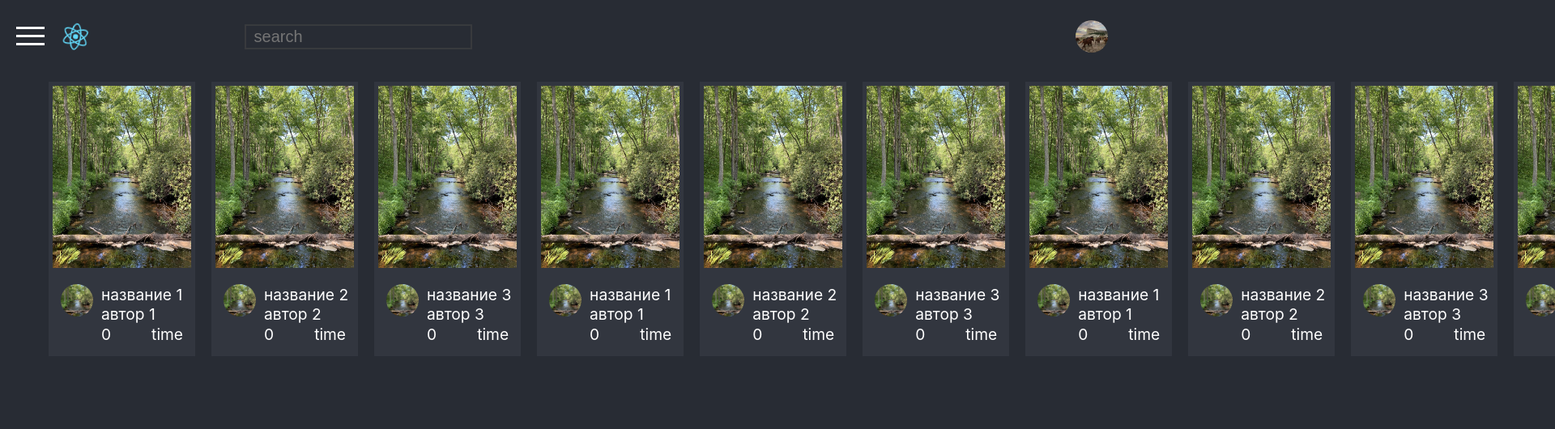
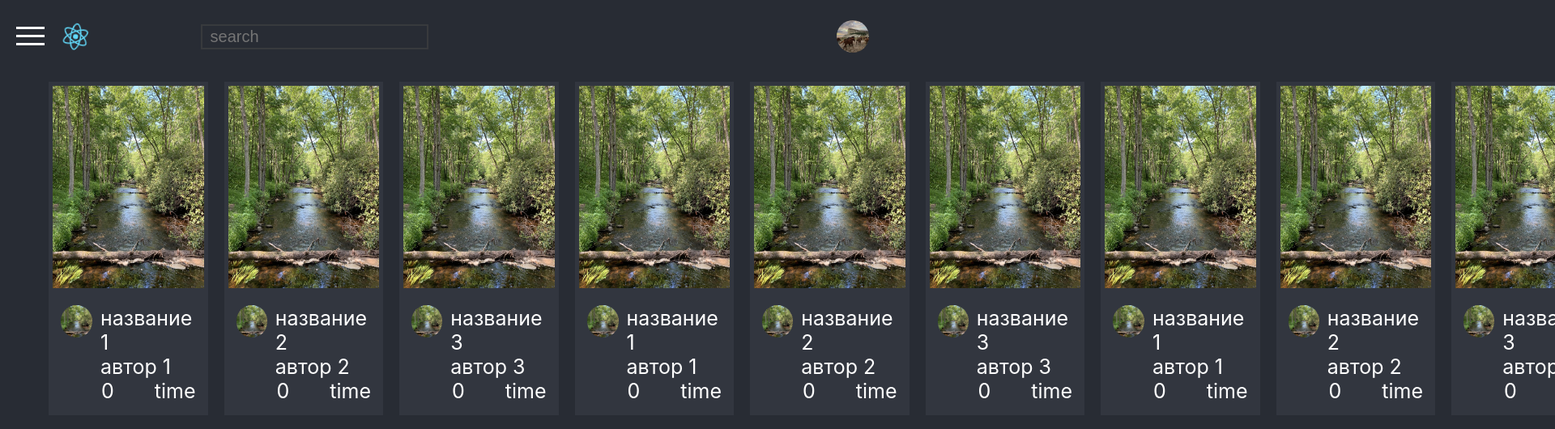
Before and after one commit to Ulianamss/ClounTube_FE, a React (Create React App) app in the folder clountube/: page / in a window 1280 px wide. Shown: the top 530 px of the page at 81% size, 1920 px wide, since content can reach past the window. Built offline with nearby package versions, Linux system fonts and the light colour scheme.

Commit message:
main page is adaptive now

```diff
--- a/clountube/src/components/header/header.css
+++ b/clountube/src/components/header/header.css
@@ -39,11 +39,11 @@
 }
 
 .searchBar{
-  width: 300px;
+  /* width: 300px; */
   height: 25px;
   font-size: 20px;
   padding-left: 10px;
-  margin-left: 180px;
+  margin-left: 10%;
   margin-top: 5px;
   color: #909296;
   background-color: #282c347f;
@@ -59,5 +59,20 @@
 .userPictureDiv{
   display: flex;
   flex-direction: row-reverse;
-  margin-left: 745px;
+  /* margin-left: 40%; */
 }
+
+@media screen and (max-width:800px) {
+  .userPictureDiv{
+    margin-left: 20px;
+  }
+  .searchBar{
+    width: 40%;
+  }
+}
+
+@media screen and (min-width:801px) {
+  .userPictureDiv{
+    margin-left: 40%;
+  }
+}
--- a/clountube/src/components/video/video.css
+++ b/clountube/src/components/video/video.css
@@ -2,24 +2,47 @@
     /* display: flex;
     flex-direction: row; */
     background-color:#32363f;
+    /* width: 315px; */
     padding: 5px;
     float: left;
-    width: 310px;
     margin: 10px;
     font-size: larger;
     color: white;
 }
+/*
+@media screen and (min-width:2560px) {
+    .videoBlock{
+        width: 22%;
+    }
+    .preview{
+        /* height: 250px;
+        height: 24rem;
+    }
+} */
+/*
+@media screen and (max-width:2559px) {
+    .videoBlock{
+        width: 22%;
+    }
+    .preview{
+        /* height: 250px;
+        height: 17rem;
+    }
+} */
 
+@media screen and (min-width:250px) {
+    .videoBlock{
+        width: 100%;
+    }
     .preview{
         width: 100%;
-    /* width: 320px; */
-    height: 225px;
+        height: 200px;
+        /* height: 17rem; */
     }
-
     .authorPic{
         width: 40px;
         height: 40px;
-    border-radius: 50px;
+        border-radius: 150px;
         margin: 10px;
         margin-top: 15px;
     }
@@ -56,3 +79,326 @@
         flex-direction: column;
         margin-top: 16px;
     }
+}
+
+
+
+
+@media screen and (min-width:440px) {
+    .videoBlock{
+        width: 100%;
+    }
+    .preview{
+        width: 100%;
+        height: 270px;
+        /* height: 17rem; */
+    }
+    .authorPic{
+        width: 70px;
+        height: 70px;
+        border-radius: 150px;
+        margin: 10px;
+        margin-top: 15px;
+    }
+
+    .mainInfo{
+        display: flex;
+        flex-direction: row;
+    }
+
+    .infoBlock{
+        background-color:#32363f;
+        width: 100%;
+        /* display: flex;
+        flex-direction: row; */
+    }
+
+    .viewsAndTime{
+        display: flex;
+        flex-direction: row;
+        margin:0px 40px;
+        padding-bottom: 10px;
+    }
+
+    .videoViews{
+        margin:0 50px;
+    }
+
+    .videoTime{
+        margin: 0;
+    }
+
+    .videoAuthorAndName{
+        display: flex;
+        flex-direction: column;
+        margin-top: 16px;
+    }
+}
+
+
+
+
+@media screen and (min-width:576px) {
+    .videoBlock{
+        font-size: 34px;
+        width: 100%;
+    }
+    .preview{
+        height: 340px;
+        /* height: 17rem; */
+    }
+    .authorPic{
+        width: 100px;
+        height: 100px;
+        border-radius: 150px;
+        margin: 10px;
+        margin-top: 15px;
+    }
+
+    .mainInfo{
+        display: flex;
+        flex-direction: row;
+    }
+
+    .infoBlock{
+        background-color:#32363f;
+        width: 100%;
+        /* display: flex;
+        flex-direction: row; */
+    }
+
+    .viewsAndTime{
+        display: flex;
+        flex-direction: row;
+        margin:0px 70px;
+        padding-bottom: 10px;
+    }
+
+    .videoViews{
+        margin:0 50px;
+    }
+
+    .videoTime{
+        margin: 0;
+    }
+
+    .videoAuthorAndName{
+        display: flex;
+        flex-direction: column;
+        margin-top: 16px;
+    }
+}
+
+
+
+
+
+@media screen and (min-width:768px) {
+    .videoBlock{
+        width: 100%;
+    }
+    .preview{
+        height: 390px;
+        /* height: 17rem; */
+    }
+    .authorPic{
+        width: 100px;
+        height: 100px;
+        border-radius: 150px;
+        margin: 10px;
+        margin-top: 15px;
+    }
+
+    .mainInfo{
+        display: flex;
+        flex-direction: row;
+    }
+
+    .infoBlock{
+        background-color:#32363f;
+        width: 100%;
+        /* display: flex;
+        flex-direction: row; */
+    }
+
+    .viewsAndTime{
+        display: flex;
+        flex-direction: row;
+        margin:0px 70px;
+        padding-bottom: 10px;
+    }
+
+    .videoViews{
+        margin:0 50px;
+    }
+
+    .videoTime{
+        margin: 0;
+    }
+
+    .videoAuthorAndName{
+        display: flex;
+        flex-direction: column;
+        margin-top: 16px;
+    }
+}
+
+
+
+
+@media screen and (min-width:900px) {
+    .videoBlock{
+        width: 100%;
+    }
+    .preview{
+        height: 510px;
+    }
+    .authorPic{
+        width: 100px;
+        height: 100px;
+        border-radius: 150px;
+        margin: 10px;
+        margin-top: 15px;
+    }
+
+    .mainInfo{
+        display: flex;
+        flex-direction: row;
+    }
+
+    .infoBlock{
+        background-color:#32363f;
+        width: 100%;
+        /* display: flex;
+        flex-direction: row; */
+    }
+
+    .viewsAndTime{
+        display: flex;
+        flex-direction: row;
+        margin:0px 70px;
+        padding-bottom: 10px;
+    }
+
+    .videoViews{
+        margin:0 50px;
+    }
+
+    .videoTime{
+        margin: 0;
+    }
+
+    .videoAuthorAndName{
+        display: flex;
+        flex-direction: column;
+        margin-top: 16px;
+    }
+}
+
+
+
+
+
+@media screen and (min-width:1080px) {
+    .videoBlock{
+        font-size: 45px;
+        width: 100%;
+    }
+    .preview{
+        height: 650px;
+        /* height: 17rem; */
+    }
+    .authorPic{
+        width: 120px;
+        height: 120px;
+        border-radius: 150px;
+        margin: 10px;
+        margin-top: 15px;
+    }
+
+    .mainInfo{
+        display: flex;
+        flex-direction: row;
+    }
+
+    .infoBlock{
+        background-color:#32363f;
+        width: 100%;
+        /* display: flex;
+        flex-direction: row; */
+    }
+
+    .viewsAndTime{
+        display: flex;
+        flex-direction: row;
+        margin:0px 90px;
+        padding-bottom: 10px;
+    }
+
+    .videoViews{
+        margin:0 50px;
+    }
+
+    .videoTime{
+        margin: 0;
+    }
+
+    .videoAuthorAndName{
+        display: flex;
+        flex-direction: column;
+        margin-top: 16px;
+    }
+}
+
+
+
+@media screen and (min-width:1200px) {
+    .videoBlock{
+        font-size: 25px;
+        width: 22%;
+    }
+    .preview{
+        height: 250px;
+        /* height: 17rem; */
+    }
+    .authorPic{
+        width: 40px;
+        height: 40px;
+        border-radius: 150px;
+        margin: 10px;
+        margin-top: 15px;
+    }
+
+    .mainInfo{
+        display: flex;
+        flex-direction: row;
+    }
+
+    .infoBlock{
+        background-color:#32363f;
+        width: 100%;
+        /* display: flex;
+        flex-direction: row; */
+    }
+
+    .viewsAndTime{
+        display: flex;
+        flex-direction: row;
+        margin:0px 10px;
+        padding-bottom: 10px;
+    }
+
+    .videoViews{
+        margin:0 50px;
+    }
+
+    .videoTime{
+        margin: 0;
+    }
+
+    .videoAuthorAndName{
+        display: flex;
+        flex-direction: column;
+        margin-top: 16px;
+    }
+}
--- /dev/null
+++ b/clountube/src/components/videoShow/services/videoShow.service.js
@@ -0,0 +1,34 @@
+import { videoList } from "../../../mockData/videoList"
+
+const getAllVideos = () =>{
+    return videoList;
+}
+
+const updateVideo = (oldName, newVideo) =>{
+    const updatedVideoIndex = videoList.findIndex(video =>video.videoName===oldName);
+    videoList[updatedVideoIndex]=newVideo;
+    return videoList;
+}
+
+const deleteVideo = (name) =>{
+    // найти по инексу и удалить
+    const videoIndex = videoList.findIndex(video => video.videoName===name);
+    videoList.splice(videoIndex,1);
+    return videoList
+}
+
+const createVideo = () =>{
+    // push
+    // return videoList
+}
+
+
+const service = {
+    getAllVideos,
+    updateVideo,
+    deleteVideo,
+    createVideo,
+}
+
+
+export default service
--- a/clountube/src/components/videoShow/videoShow.js
+++ b/clountube/src/components/videoShow/videoShow.js
@@ -1,12 +1,20 @@
 import { Video } from '../video/video';
-import { videoList } from '../../mockData/videoList';
 import './videoShow.css';
+import service from './services/videoShow.service';
+import { useEffect } from 'react';
+import { useState } from 'react';
 
 
 export const VideoShow = (props)=>{
+  const recommendedVideos = service.getAllVideos();
+  // const [recommendedVideos,setRecommendedVideos] = useState(null);
+
+  // useEffect(()=>{
+  //   setRecommendedVideos(getAllVideos());
+  // }, [recommendedVideos]);
     return(
-        videoList.map( video =>
-          <Video
+        recommendedVideos.map( (video,  index) =>
+          <Video key = {index}
             data = {video}>
           </Video>
         )
```
Also changed, not shown: 1 other file (tests, documents, lock files or other folders). Lines whose indentation alone changed are shown as unchanged.
